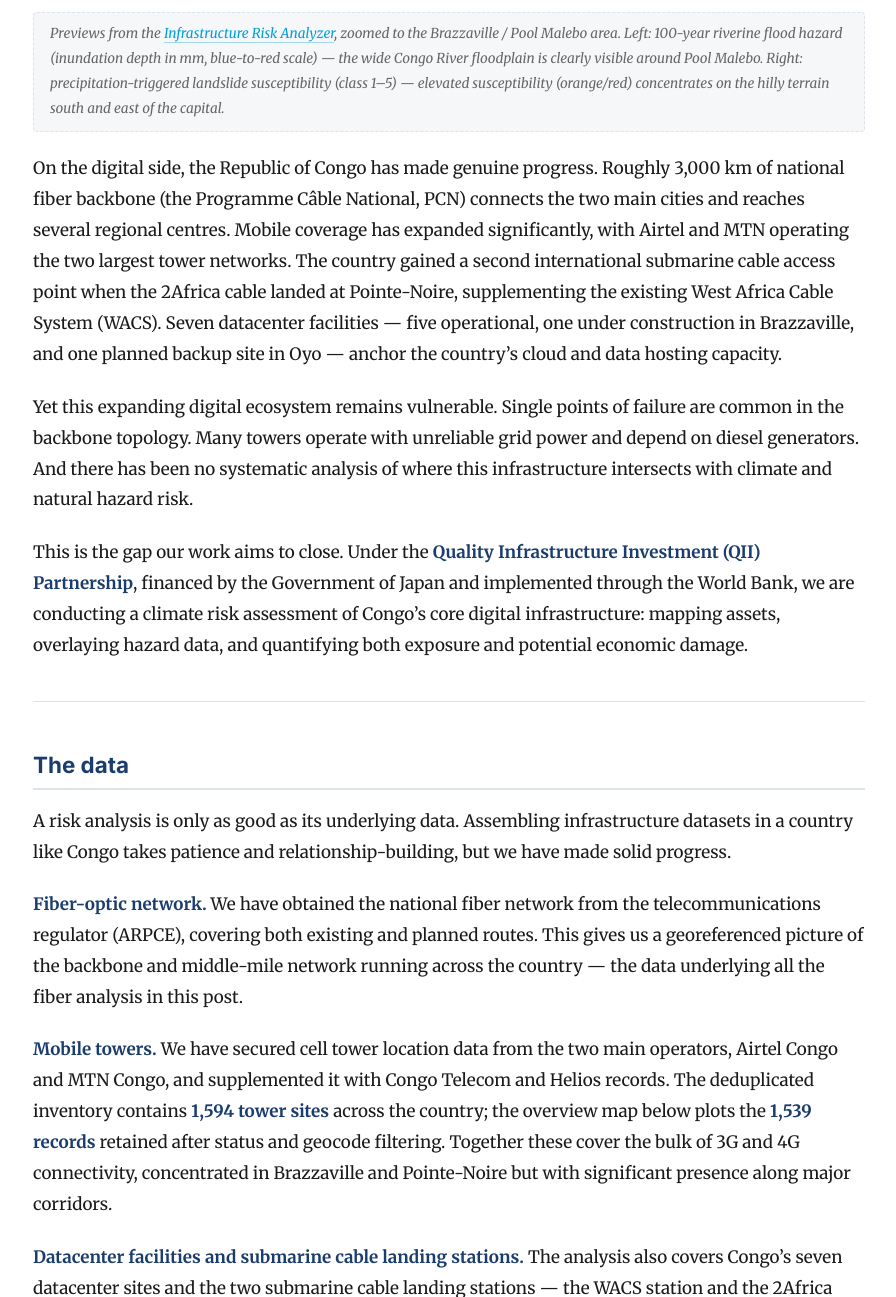
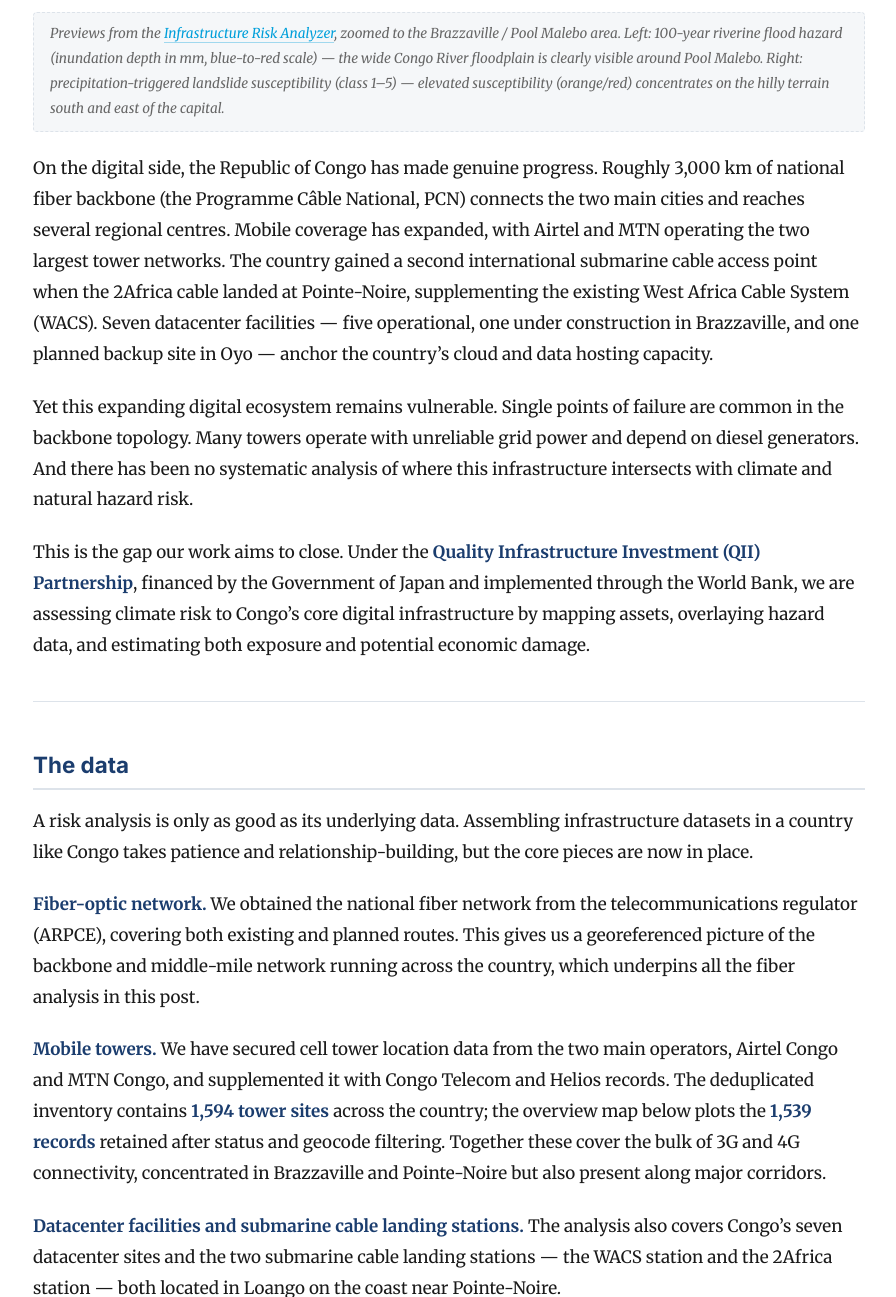
Before and after one commit to SebKrantz/DigitalCongoBlog, a Jekyll site: the page built from index.md, in a window 1280 px wide and 1400 px high, scrolled down 2496 px, cut to the strip 103-1400 px from the top of the window. Shown: the whole strip, without its empty margins (191-1087 px from the left). Built offline with Jekyll 4.4.1, drawn with Linux system fonts in a browser that asks for light colours; some of the changed text lies outside the part shown.

Commit message:
Refine language in index.md for improved clarity and flow, enhancing descriptions of climate risks and digital infrastructure in the Republic of Congo.

```diff
--- a/index.md
+++ b/index.md
@@ -3,7 +3,7 @@
 title: "When the Rains Come: Mapping Climate Risk to Digital Infrastructure in the Republic of Congo"
 ---
 
-Digital infrastructure is the backbone of modern economies — but that backbone can buckle when floodwaters rise, hillsides slip, or the ground shakes. In many low- and middle-income countries, the cables and towers that carry data are still largely invisible to climate planners. This post describes our work to change that in the Republic of Congo, where we combine geospatial hazard data with operator network records and a new automated analysis tool to map where Congo's digital infrastructure is most exposed, and estimate what a severe event would cost.
+Digital infrastructure is the backbone of modern economies. But that backbone can buckle when floodwaters rise, hillsides slip, or the ground shakes. In many low- and middle-income countries, the cables and towers that carry data are still largely invisible to climate planners. This post describes our work to change that in the Republic of Congo, where we combine geospatial hazard data with operator network records and a new automated analysis tool to map where Congo's digital infrastructure is most exposed, and estimate what a severe event would cost.
 
 ---
 
@@ -11,7 +11,7 @@
 
 The Republic of Congo faces two vulnerabilities that rarely receive enough joint attention: high climate risk and a rapidly expanding, yet fragile, digital ecosystem.
 
-On the climate side, the picture is stark. Congo ranks among the most exposed countries on the Notre Dame Global Adaptation Initiative (ND-GAIN) index — 166th out of 182 countries — with limited institutional capacity to respond. The country's varied topography — coastal plains around Pointe-Noire, dense river basins threading north toward the Congo River, and elevated plateaus in the centre — creates exposure to a wide range of hazards. Seasonal flooding hits all departments with regularity. The Likouala and Sangha regions in the north are particularly prone to riverine inundation, while Brazzaville and Pointe-Noire face urban flooding amplified by inadequate drainage. Landslides threaten infrastructure along road and rail corridors in hilly terrain, and the coastal zone around Pointe-Noire is exposed to storm surge and long-term sea-level rise.
+On the climate side, the picture is stark. Congo ranks among the most exposed countries on the Notre Dame Global Adaptation Initiative (ND-GAIN) index, 166th out of 182 countries, with limited institutional capacity to respond. The country's varied topography, from the coastal plains around Pointe-Noire to the river basins in the north and the elevated plateaus in the centre, creates exposure to a wide range of hazards. Seasonal flooding hits all departments with regularity. The Likouala and Sangha regions in the north are particularly prone to riverine inundation, while Brazzaville and Pointe-Noire face urban flooding amplified by inadequate drainage. Landslides threaten infrastructure along road and rail corridors in hilly terrain, and the coastal zone around Pointe-Noire is exposed to storm surge and long-term sea-level rise.
 
 <table>
 <tr>
@@ -52,21 +52,21 @@
 
 *Previews from the [Infrastructure Risk Analyzer](https://datanalytics.worldbank.org/infra-risk-analyzer/), zoomed to the Brazzaville / Pool Malebo area. Left: 100-year riverine flood hazard (inundation depth in mm, blue-to-red scale) — the wide Congo River floodplain is clearly visible around Pool Malebo. Right: precipitation-triggered landslide susceptibility (class 1–5) — elevated susceptibility (orange/red) concentrates on the hilly terrain south and east of the capital.*
 
-On the digital side, the Republic of Congo has made genuine progress. Roughly 3,000 km of national fiber backbone (the Programme Câble National, PCN) connects the two main cities and reaches several regional centres. Mobile coverage has expanded significantly, with Airtel and MTN operating the two largest tower networks. The country gained a second international submarine cable access point when the 2Africa cable landed at Pointe-Noire, supplementing the existing West Africa Cable System (WACS). Seven datacenter facilities — five operational, one under construction in Brazzaville, and one planned backup site in Oyo — anchor the country's cloud and data hosting capacity.
+On the digital side, the Republic of Congo has made genuine progress. Roughly 3,000 km of national fiber backbone (the Programme Câble National, PCN) connects the two main cities and reaches several regional centres. Mobile coverage has expanded, with Airtel and MTN operating the two largest tower networks. The country gained a second international submarine cable access point when the 2Africa cable landed at Pointe-Noire, supplementing the existing West Africa Cable System (WACS). Seven datacenter facilities — five operational, one under construction in Brazzaville, and one planned backup site in Oyo — anchor the country's cloud and data hosting capacity.
 
 Yet this expanding digital ecosystem remains vulnerable. Single points of failure are common in the backbone topology. Many towers operate with unreliable grid power and depend on diesel generators. And there has been no systematic analysis of where this infrastructure intersects with climate and natural hazard risk.
 
-This is the gap our work aims to close. Under the **Quality Infrastructure Investment (QII) Partnership**, financed by the Government of Japan and implemented through the World Bank, we are conducting a climate risk assessment of Congo's core digital infrastructure: mapping assets, overlaying hazard data, and quantifying both exposure and potential economic damage.
+This is the gap our work aims to close. Under the **Quality Infrastructure Investment (QII) Partnership**, financed by the Government of Japan and implemented through the World Bank, we are assessing climate risk to Congo's core digital infrastructure by mapping assets, overlaying hazard data, and estimating both exposure and potential economic damage.
 
 ---
 
 ## The data
 
-A risk analysis is only as good as its underlying data. Assembling infrastructure datasets in a country like Congo takes patience and relationship-building, but we have made solid progress.
+A risk analysis is only as good as its underlying data. Assembling infrastructure datasets in a country like Congo takes patience and relationship-building, but the core pieces are now in place.
 
-**Fiber-optic network.** We have obtained the national fiber network from the telecommunications regulator (ARPCE), covering both existing and planned routes. This gives us a georeferenced picture of the backbone and middle-mile network running across the country — the data underlying all the fiber analysis in this post.
+**Fiber-optic network.** We obtained the national fiber network from the telecommunications regulator (ARPCE), covering both existing and planned routes. This gives us a georeferenced picture of the backbone and middle-mile network running across the country, which underpins all the fiber analysis in this post.
 
-**Mobile towers.** We have secured cell tower location data from the two main operators, Airtel Congo and MTN Congo, and supplemented it with Congo Telecom and Helios records. The deduplicated inventory contains **1,594 tower sites** across the country; the overview map below plots the **1,539 records** retained after status and geocode filtering. Together these cover the bulk of 3G and 4G connectivity, concentrated in Brazzaville and Pointe-Noire but with significant presence along major corridors.
+**Mobile towers.** We have secured cell tower location data from the two main operators, Airtel Congo and MTN Congo, and supplemented it with Congo Telecom and Helios records. The deduplicated inventory contains **1,594 tower sites** across the country; the overview map below plots the **1,539 records** retained after status and geocode filtering. Together these cover the bulk of 3G and 4G connectivity, concentrated in Brazzaville and Pointe-Noire but also present along major corridors.
 
 **Datacenter facilities and submarine cable landing stations.** The analysis also covers Congo's seven datacenter sites and the two submarine cable landing stations — the WACS station and the 2Africa station — both located in Loango on the coast near Pointe-Noire.
 
@@ -137,7 +137,7 @@
 
 ## The Infrastructure Risk Analyzer
 
-To make this analysis operational — and replicable across countries and future datasets — we built the **[Infrastructure Risk Analyzer](https://datanalytics.worldbank.org/infra-risk-analyzer/)**, a full-stack web application that automates the entire exposure-to-damage workflow.
+To make this work operational, and easier to repeat with new countries or datasets, we built the **[Infrastructure Risk Analyzer](https://datanalytics.worldbank.org/infra-risk-analyzer/)**, a full-stack web application that automates the exposure-to-damage workflow.
 
 The application allows a user to:
 1. Upload an infrastructure dataset (GeoPackage or shapefile — lines for fiber, points for towers)
@@ -192,7 +192,7 @@
 </tr>
 </table>
 
-The geographic concentration of risk is a critical finding: the most exposed parts of the backbone are precisely those connecting the capital to the north of the country. These segments already operate with limited redundancy, and repair access during a flood event would be logistically challenging.
+The geography matters: the most exposed parts of the backbone are the same segments that connect the capital to the north of the country. These routes already have limited redundancy, and repair access during a flood event would be logistically difficult.
 
 ### Vulnerability
 
@@ -222,7 +222,7 @@
 </tr>
 </table>
 
-Nearly $15 million in potential fiber damage from a single 100-year flood makes a strong case for why climate risk screening of backbone infrastructure matters. A disruption of this scale would represent a significant direct capital loss and could sever data connectivity for entire northern regions during precisely the periods when emergency coordination and communications are most critical.
+Nearly $15 million in potential fiber damage from a single 100-year flood makes a strong case for screening backbone infrastructure for climate risk. A disruption of this scale would be a substantial direct capital loss and could sever data connectivity for entire northern regions during the periods when emergency coordination and communications are most needed.
 
 ---
 
@@ -273,7 +273,7 @@
 </tr>
 </table>
 
-The combination of flood and landslide risk matters most for the segments connecting Brazzaville to the north: these sections face compound exposure from both hazard types, are the hardest to repair quickly, and carry the only backbone connectivity for large areas of the country. A failure during a flood or landslide event could have cascading effects on mobile network backhaul, emergency services, and financial transactions in affected departments.
+The combination of flood and landslide risk matters most for the segments connecting Brazzaville to the north. These sections face compound exposure from both hazard types, are the hardest to repair quickly, and carry the only backbone connectivity for large areas of the country. A failure during a flood or landslide event could affect mobile network backhaul, emergency services, and financial transactions in affected departments.
 
 <table>
 <tr>
@@ -290,11 +290,11 @@
 
 ## Results: mobile tower network — flood exposure and vulnerability
 
-Congo's 1,594 mobile tower sites face a different risk geometry than the fiber backbone. The network consists of discrete point assets spread across the country, so exposure figures translate directly into site counts — making it possible to link results to individual towers that may need targeted intervention.
+Congo's 1,594 mobile tower sites face a different risk pattern than the fiber backbone. The network consists of discrete point assets spread across the country, so exposure figures translate directly into site counts and can be linked to individual towers that may need targeted intervention.
 
 ### Exposure
 
-Under existing climate, **188 of the 1,594 tower sites — 11.8%** — exceed the 100 mm inundation threshold under a 100-year flood. The SSP5 scenario produces a somewhat counterintuitive result: exposed sites fall to **171 (10.7%)** rather than rising as they do for the fiber backbone. Several sites sit close to the 100 mm threshold, and under the SSP5 hazard layer their projected depths fall just below it rather than above, illustrating how binary exposure classification behaves for point assets near hazard gradients.
+Under existing climate, **188 of the 1,594 tower sites — 11.8%** — exceed the 100 mm inundation threshold under a 100-year flood. The SSP5 scenario produces a somewhat counterintuitive result: exposed sites fall to **171 (10.7%)** rather than rising as they do for the fiber backbone. Several sites sit close to the 100 mm threshold, and under the SSP5 hazard layer their projected depths fall just below it rather than above. This is a reminder that binary exposure counts for point assets can shift when sites sit near hazard gradients.
 
 <table>
 <tr>
@@ -384,7 +384,7 @@
 
 The step-function damage curve applied to landslide susceptibility classes yields an estimated **USD 2.05 million in direct tower damage** under existing climate, with a damage ratio of **27.0%** across exposed sites. Under SSP5, this rises marginally to **USD 2.08 million** (damage ratio 26.9%).
 
-Flood risk affects a larger share of the tower network, but the damage ratio on landslide-exposed sites is comparable — towers in high-susceptibility zones face severe consequences when affected. The dispersed geographic pattern of landslide risk, unlike the northern concentration of flood risk, means that reducing it requires network-wide attention to site resilience rather than targeted interventions at a handful of identifiable locations.
+Flood risk affects a larger share of the tower network, but the damage ratio on landslide-exposed sites is comparable. Towers in high-susceptibility zones face severe consequences when affected. Because landslide risk is more dispersed than flood risk, reducing it requires network-wide attention to site resilience rather than targeted interventions at a handful of identifiable locations.
 
 <table>
 <tr>
@@ -449,13 +449,13 @@
 Congo has two submarine cable landing stations, both in Loango on the coast near Pointe-Noire: the WACS station, operational since 2012, and the 2Africa station, commissioned in 2026. Neither site exceeds the flood inundation threshold or the landslide susceptibility threshold under existing climate or SSP5. Because neither hazard exposes these sites, we do not include an exposure or vulnerability analysis for cable landing stations in this report.
 
 ![Map of African submarine cable systems in 2024, showing WACS, 2Africa, and other cables serving the continent's coastlines](images/african_undersea_cables.png)
-*African submarine cable systems. The **West Africa Cable System** (WACS, since 2012) and the **2Africa** cable (2026) both land at Pointe-Noire, giving the Republic of Congo two independent international links to Europe, the Middle East, and Asia. The landing stations' favorable location on the coast — away from river floodplains — explains their clean bill of health in the hazard analysis. Map: Steve Song, CC BY 2.0.*
+*African submarine cable systems. The **West Africa Cable System** (WACS, since 2012) and the **2Africa** cable (2026) both land at Pointe-Noire, giving the Republic of Congo two independent international links to Europe, the Middle East, and Asia. The landing stations' coastal location, away from river floodplains, explains why neither site is exposed in the hazard analysis. Map: Steve Song, CC BY 2.0.*
 
 ---
 
 ## Summary and conclusion
 
-The analysis presented here covers Congo's four core digital infrastructure asset classes — the fiber backbone, the mobile tower network, datacenter facilities, and submarine cable landing stations — across two hazard types and two climate scenarios. A few findings stand out as priorities for investment planning.
+The analysis covers Congo's four core digital infrastructure asset classes: the fiber backbone, the mobile tower network, datacenter facilities, and submarine cable landing stations. It looks across two hazard types and two climate scenarios. A few findings stand out for investment planning.
 
 The **northern backbone corridor** (Sangha and Likouala departments) carries the highest risk concentration in the network. Up to 17–19% of total fiber length falls within the 100-year flood hazard zone, the majority in the north where the network crosses Congo Basin tributary floodplains. A severe flood event could sever connectivity between the capital and entire northern regions at a replacement cost approaching $15 million. The tower network follows the same pattern: the highest-exposure sites are also in the north. Route diversification, targeted burial of aerial segments, and hardened duct infrastructure at flood-prone river crossings would reduce the most concentrated risks.
 
@@ -463,9 +463,9 @@
 
 **Compound hazard exposure** on the Brazzaville–north corridor deserves particular attention. Some fiber segments face both elevated flood and landslide susceptibility. These double-exposed sections warrant priority site-level surveys, since global hazard models inevitably underestimate localized risks near river banks and along road cuttings.
 
-The **SSP5 climate change scenarios** produce a meaningful but not dramatic amplification of risk for the fiber network — roughly a 2-percentage-point increase in flood exposure (17% to 19%) and a $1.5 million increase in estimated flood damage. For the tower network, the SSP5 effect on flood exposure is slightly negative (a threshold-sensitivity artifact), while landslide risk is nearly unchanged. The overall picture is that baseline exposure is already substantial and warrants near-term investment, with the climate signal justifying resilience margins for new infrastructure.
+The **SSP5 climate change scenarios** produce a meaningful but not dramatic increase in risk for the fiber network: roughly a 2-percentage-point increase in flood exposure (17% to 19%) and a $1.5 million increase in estimated flood damage. For the tower network, the SSP5 effect on flood exposure is slightly negative (a threshold-sensitivity artifact), while landslide risk is nearly unchanged. The main point is that baseline exposure is already substantial and warrants near-term investment. The climate signal strengthens the case for resilience margins in new infrastructure.
 
-The **[Infrastructure Risk Analyzer](https://datanalytics.worldbank.org/infra-risk-analyzer/)** is available as a public web tool — no GIS software or programming required. Upload an infrastructure dataset, select a hazard layer and threshold, and the app returns an interactive exposure map and summary chart in seconds. With an optional damage curve and replacement cost, it extends to full financial loss estimates. We are already adapting the approach for use in East Africa, and the tool is designed to be reused as infrastructure inventories improve or new hazard products become available. If you work on infrastructure resilience in a similar context, we encourage you to try it.
+The **[Infrastructure Risk Analyzer](https://datanalytics.worldbank.org/infra-risk-analyzer/)** is available as a public web tool. It does not require GIS software or programming. Upload an infrastructure dataset, select a hazard layer and threshold, and the app returns an interactive exposure map and summary chart in seconds. With an optional damage curve and replacement cost, it extends to financial loss estimates. We are already adapting the approach for use in East Africa, and the tool can be reused as infrastructure inventories improve or new hazard products become available. If you work on infrastructure resilience in a similar context, we encourage you to try it.
 
 We will present the full diagnostic report, including a synthesis of investment priorities and methodology documentation, at a stakeholder workshop in mid-2026.
 
```
Also changed, not shown: other parts of index.md (+1 -1 lines).
